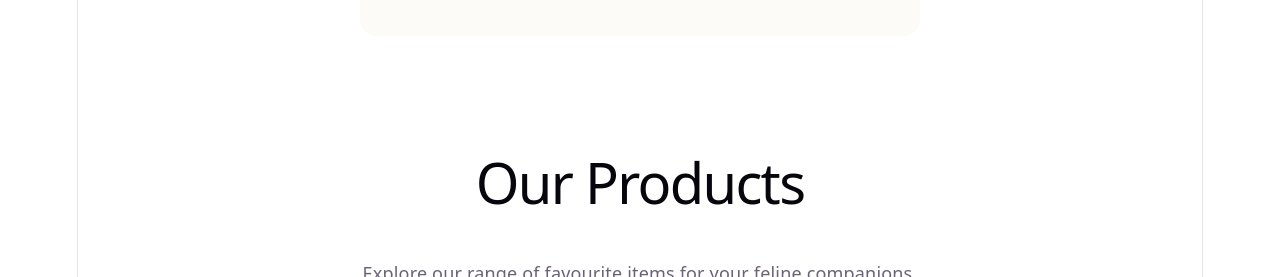
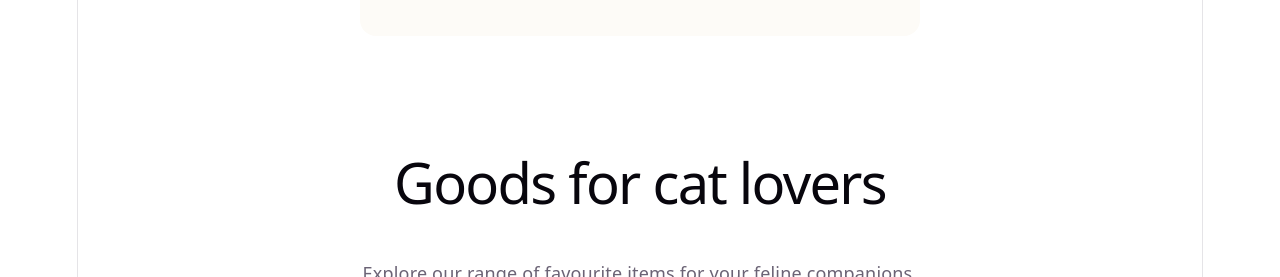
Before and after one commit to ShoheiK12/Cat_Lover, a React (Vite) app: page / in a window 1280 px wide. Shown: the part 1380-1657 px from the top of the page. Built offline with nearby package versions, Linux system fonts and the light colour scheme.

Commit message:
Improve  UI sentences

```diff
--- a/src/pages/Account.jsx
+++ b/src/pages/Account.jsx
@@ -152,7 +152,7 @@ function Account() {
       </div>
 
       <div className="account-details">
-        <h3>My Reviews & Feedback</h3>
+        <h3>My Reviews</h3>
         <div className="review-form-container">
           <h4>Write a New Review</h4>
           <form onSubmit={handleReviewSubmit} className="account-form">
--- a/src/pages/Cart.jsx
+++ b/src/pages/Cart.jsx
@@ -14,7 +14,7 @@ function Cart() {
       <div className="page-container">
         <h2>Shopping cart</h2>
         <p>Your cart is empty at the moment.</p>
-        <Link to="/">Back to item list</Link>
+        <Link to="/">Back to Home</Link>
       </div>
     );
   }
--- a/src/pages/Home.jsx
+++ b/src/pages/Home.jsx
@@ -86,7 +86,7 @@ function Home() {
       <Features />
 
       <section id="products-section" className="products-section">
-        <h1>Our Products</h1>
+        <h1>Goods for cat lovers</h1>
         <p>Explore our range of favourite items for your feline companions.</p>
 
         <div className="filter-container">
```
